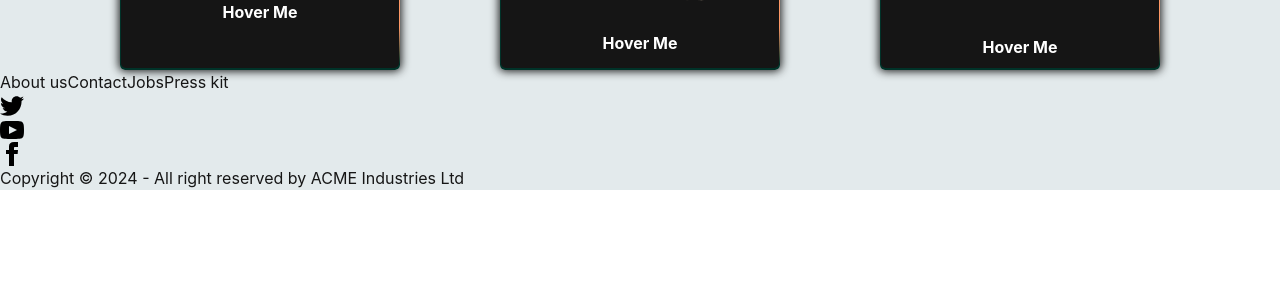
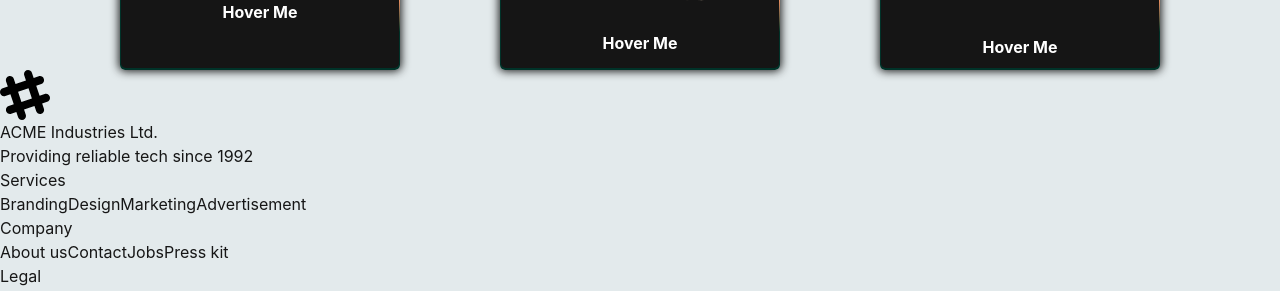
Before and after one commit to Humayra-Akter/FurrEver-PawFect, a React (Create React App) app: page / in a window 1280 px wide. Shown: the part 2163-2454 px from the top of the page. Before the commit the page ends 2353 px from the top, so only its background shows below. Built offline with nearby package versions, Linux system fonts and the light colour scheme.

Commit message:
updated tailwind

```diff
--- a/package.json
+++ b/package.json
@@ -9,6 +9,7 @@
     "autoprefixer": "^10.4.17",
     "postcss": "^8.4.33",
     "react": "^18.2.0",
+    "react-daisyui": "^5.0.0",
     "react-dom": "^18.2.0",
     "react-router-dom": "^6.21.3",
     "react-scripts": "5.0.1",
@@ -39,7 +40,7 @@
     ]
   },
   "devDependencies": {
-    "daisyui": "^4.6.0",
+    "daisyui": "^4.6.1",
     "tailwindcss": "^3.4.1"
   }
 }
--- /dev/null
+++ b/src/components/Home/Footer/Footer.css
@@ -0,0 +1,15 @@
+.footer {
+  @apply p-10 rounded;
+  background-color: #5a029b;
+  color: #ffffff;
+}
+
+.footer-center {
+  @apply mx-auto;
+}
+.link {
+  @apply text-base-content;
+}
+.link-hover:hover {
+  @apply text-accent;
+}
--- a/src/components/Home/Footer/Footer.jsx
+++ b/src/components/Home/Footer/Footer.jsx
@@ -1,54 +1,48 @@
-import React from 'react';
+import React from "react";
+import './Footer.css'
 
 const Footer = () => {
   return (
-      <footer className="footer footer-center p-10 bg-mytheme-primary text-mytheme-base-100 rounded">
-        <nav className="grid grid-flow-col gap-4">
+    <footer className="p-10 bg-neutral text-neutral-content">
+      <div>
+        <svg
+          width="50"
+          height="50"
+          viewBox="0 0 24 24"
+          xmlns="http://www.w3.org/2000/svg"
+          fillRule="evenodd"
+          clipRule="evenodd"
+          className="fill-current"
+        >
+          <path d="M22.672 15.226l-2.432.811.841 2.515c.33 1.019-.209 2.127-1.23 2.456-1.15.325-2.148-.321-2.463-1.226l-.84-2.518-5.013 1.677.84 2.517c.391 1.203-.434 2.542-1.831 2.542-.88 0-1.601-.564-1.86-1.314l-.842-2.516-2.431.809c-1.135.328-2.145-.317-2.463-1.229-.329-1.018.211-2.127 1.231-2.456l2.432-.809-1.621-4.823-2.432.808c-1.355.384-2.558-.59-2.558-1.839 0-.817.509-1.582 1.327-1.846l2.433-.809-.842-2.515c-.33-1.02.211-2.129 1.232-2.458 1.02-.329 2.13.209 2.461 1.229l.842 2.515 5.011-1.677-.839-2.517c-.403-1.238.484-2.553 1.843-2.553.819 0 1.585.509 1.85 1.326l.841 2.517 2.431-.81c1.02-.33 2.131.211 2.461 1.229.332 1.018-.21 2.126-1.23 2.456l-2.433.809 1.622 4.823 2.433-.809c1.242-.401 2.557.484 2.557 1.838 0 .819-.51 1.583-1.328 1.847m-8.992-6.428l-5.01 1.675 1.619 4.828 5.011-1.674-1.62-4.829z"></path>
+        </svg>
+        <p>
+          ACME Industries Ltd.
+          <br />
+          Providing reliable tech since 1992
+        </p>
+      </div>
+
+      <div>
+        <footer>Services</footer>
+        <a className="link link-hover">Branding</a>
+        <a className="link link-hover">Design</a>
+        <a className="link link-hover">Marketing</a>
+        <a className="link link-hover">Advertisement</a>
+      </div>
+      <div>
+        <footer>Company</footer>
         <a className="link link-hover">About us</a>
         <a className="link link-hover">Contact</a>
         <a className="link link-hover">Jobs</a>
         <a className="link link-hover">Press kit</a>
-        </nav>
-        <nav>
-          <div className="grid grid-flow-col gap-4">
-            <a>
-              <svg
-                xmlns="http://www.w3.org/2000/svg"
-                width="24"
-                height="24"
-                viewBox="0 0 24 24"
-                className="fill-current text-mytheme-neutral"
-              >
-                <path d="M24 4.557c-.883.392-1.832.656-2.828.775 1.017-.609 1.798-1.574 2.165-2.724-.951.564-2.005.974-3.127 1.195-.897-.957-2.178-1.555-3.594-1.555-3.179 0-5.515 2.966-4.797 6.045-4.091-.205-7.719-2.165-10.148-5.144-1.29 2.213-.669 5.108 1.523 6.574-.806-.026-1.566-.247-2.229-.616-.054 2.281 1.581 4.415 3.949 4.89-.693.188-1.452.232-2.224.084.626 1.956 2.444 3.379 4.6 3.419-2.07 1.623-4.678 2.348-7.29 2.04 2.179 1.397 4.768 2.212 7.548 2.212 9.142 0 14.307-7.721 13.995-14.646.962-.695 1.797-1.562 2.457-2.549z"></path>
-              </svg>
-            </a>
-            <a>
-              <svg
-                xmlns="http://www.w3.org/2000/svg"
-                width="24"
-                height="24"
-                viewBox="0 0 24 24"
-                className="fill-current text-mytheme-neutral"
-              >
-                <path d="M19.615 3.184c-3.604-.246-11.631-.245-15.23 0-3.897.266-4.356 2.62-4.385 8.816.029 6.185.484 8.549 4.385 8.816 3.6.245 11.626.246 15.23 0 3.897-.266 4.356-2.62 4.385-8.816-.029-6.185-.484-8.549-4.385-8.816zm-10.615 12.816v-8l8 3.993-8 4.007z"></path>
-              </svg>
-            </a>
-            <a>
-              <svg
-                xmlns="http://www.w3.org/2000/svg"
-                width="24"
-                height="24"
-                viewBox="0 0 24 24"
-                className="fill-current text-mytheme-neutral"
-              >
-                <path d="M9 8h-3v4h3v12h5v-12h3.642l.358-4h-4v-1.667c0-.955.192-1.333 1.115-1.333h2.885v-5h-3.808c-3.596 0-5.192 1.583-5.192 4.615v3.385z"></path>
-              </svg>
-            </a>
       </div>
-        </nav>
-        <aside>
-          <p>Copyright © 2024 - All right reserved by ACME Industries Ltd</p>
-        </aside>
+      <div>
+        <footer>Legal</footer>
+        <a className="link link-hover">Terms of use</a>
+        <a className="link link-hover">Privacy policy</a>
+        <a className="link link-hover">Cookie policy</a>
+      </div>
     </footer>
   );
 };
--- a/src/index.css
+++ b/src/index.css
@@ -1,6 +1,7 @@
 @tailwind base;
 @tailwind components;
 @tailwind utilities;
+
 body {
   margin: 0;
   font-family: -apple-system, BlinkMacSystemFont, "Segoe UI", "Roboto", "Oxygen",
--- a/tailwind.config.js
+++ b/tailwind.config.js
@@ -1,4 +1,3 @@
-/** @type {import('tailwindcss').Config} */
 module.exports = {
   content: ["./src/**/*.{html,js}"],
   theme: {
```
Also changed, not shown: 1 other file (tests, documents, lock files or other folders). Lines whose indentation alone changed are shown as unchanged.
